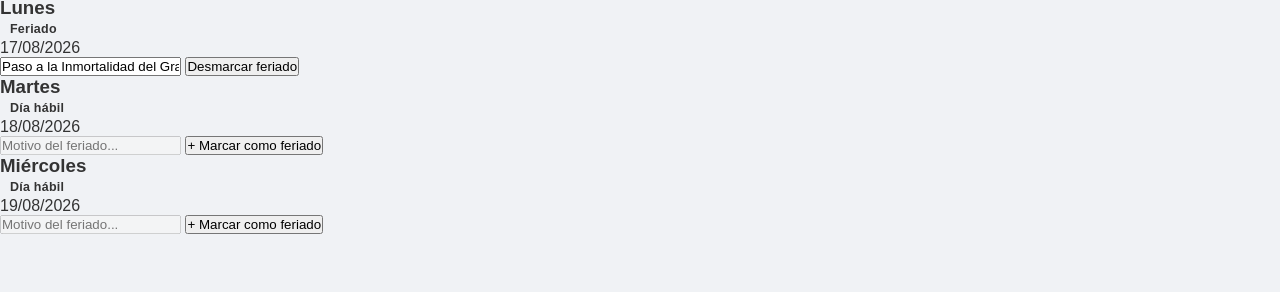
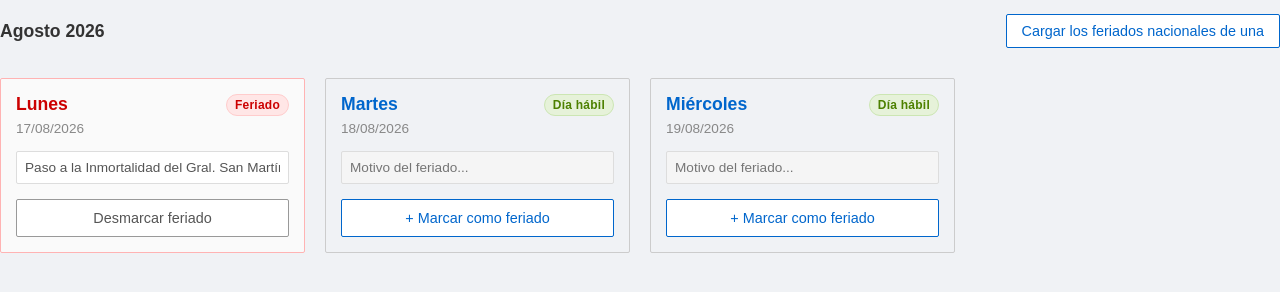
Before and after one commit to Luca0305/PP1-2026-GRUPO5, a plain HTML site: page frontend/calendario-feriados.html in a window 1280 px wide. Shown: the part 186-478 px from the top of the page. Drawn offline with Linux system fonts and the light colour scheme; files that its build step writes are made by us from their sources.

Commit message:
calendario1

```diff
--- a/frontend/assets/css/styles.css
+++ b/frontend/assets/css/styles.css
@@ -526,3 +526,143 @@ form > input[type="password"],
 }
 
 .resumen h3 em { font-style: normal; font-weight: 400; color: #868e96; }
+/* === Nota Explicativa (Obligatoria) === */
+.info-box {
+    background-color: #eaf3fc;
+    color: #004085;
+    padding: 15px;
+    border-radius: 2px;
+    margin-bottom: 25px;
+    font-size: 0.95rem;
+    border-left: 4px solid #0066cc;
+}
+
+/* === Barra de Herramientas === */
+.toolbar {
+    display: flex;
+    justify-content: space-between;
+    align-items: center;
+    margin-bottom: 20px;
+    padding-bottom: 10px;
+}
+
+.mes-actual {
+    font-weight: bold;
+    font-size: 1.1rem;
+}
+
+.btn-outline {
+    border: 1px solid #0066cc;
+    background: white;
+    color: #0066cc;
+    padding: 8px 15px;
+    border-radius: 2px;
+    cursor: pointer;
+    font-size: 0.9rem;
+}
+
+.btn-outline:hover {
+    background: #f0f8ff;
+}
+
+/* === Grilla de Días === */
+.days-grid {
+    display: grid;
+    grid-template-columns: repeat(auto-fill, minmax(260px, 1fr));
+    gap: 20px;
+}
+
+/* Tarjeta de Día Hábil (Por defecto) */
+.day-card {
+    border: 1px solid #ccc;
+    padding: 15px;
+    border-radius: 2px;
+    display: flex;
+    flex-direction: column;
+}
+
+/* Tarjeta de Feriado (Diferenciación visual) */
+.day-card.holiday {
+    background-color: #fafafa;
+    border-color: #ffb3b3;
+}
+
+.day-header {
+    display: flex;
+    justify-content: space-between;
+    align-items: flex-start;
+    margin-bottom: 5px;
+}
+
+.day-name {
+    font-size: 1.1rem;
+    color: #0066cc;
+    margin: 0;
+}
+
+.holiday .day-name {
+    color: #cc0000;
+}
+
+.day-date {
+    font-size: 0.85rem;
+    color: #888;
+    margin-bottom: 15px;
+}
+
+.badge {
+    font-size: 0.75rem;
+    padding: 3px 8px;
+    border-radius: 12px;
+}
+
+.badge-habil {
+    background-color: #e6f2d9;
+    color: #4d8000;
+    border: 1px solid #cce6b3;
+}
+
+.badge-feriado {
+    background-color: #ffe6e6;
+    color: #cc0000;
+    border: 1px solid #ffcccc;
+}
+
+/* Input de Motivo (Opcional) */
+.input-motivo {
+    width: 100%;
+    box-sizing: border-box;
+    padding: 8px;
+    border: 1px solid #ddd;
+    border-radius: 2px;
+    margin-bottom: 15px;
+    font-size: 0.85rem;
+    color: #555;
+}
+
+.input-motivo:disabled {
+    background-color: #f5f5f5;
+    cursor: not-allowed;
+}
+
+/* Botón de Acción Principal de la Tarjeta */
+.btn-action {
+    width: 100%;
+    padding: 10px;
+    background: white;
+    border: 1px solid #0066cc;
+    color: #0066cc;
+    border-radius: 2px;
+    cursor: pointer;
+    font-size: 0.9rem;
+    margin-top: auto;
+}
+
+.holiday .btn-action {
+    border-color: #999;
+    color: #555;
+}
+
+.btn-action:hover {
+    background: #f9f9f9;
+}
```
Also changed, not shown: frontend/calendario-feriados.html (renamed from calendario-feriados.html).
